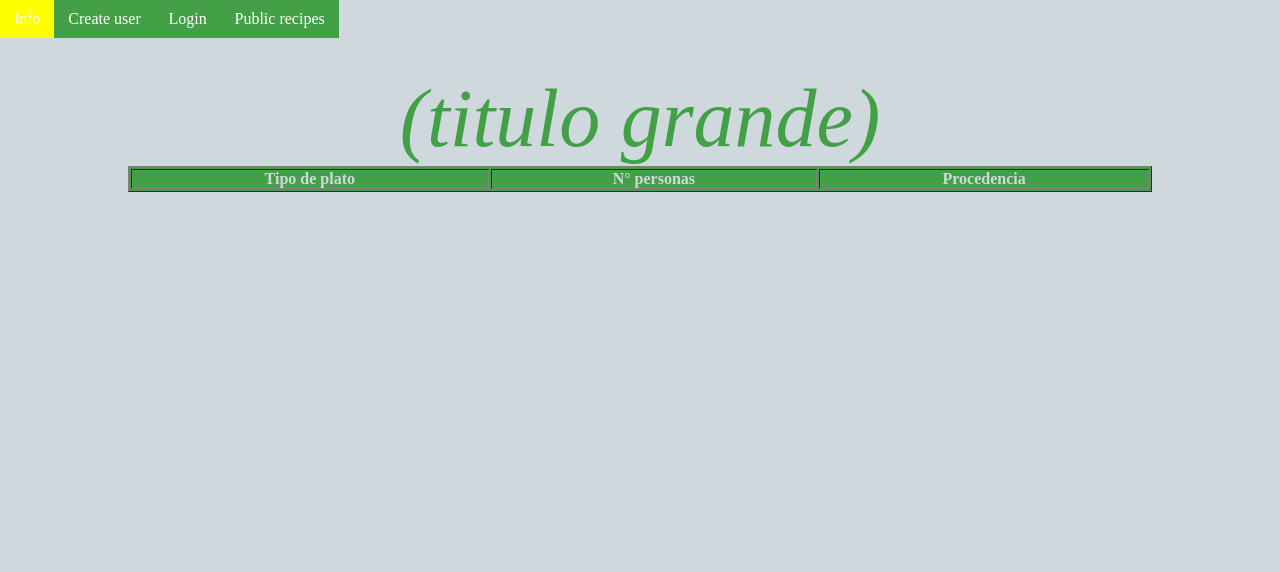
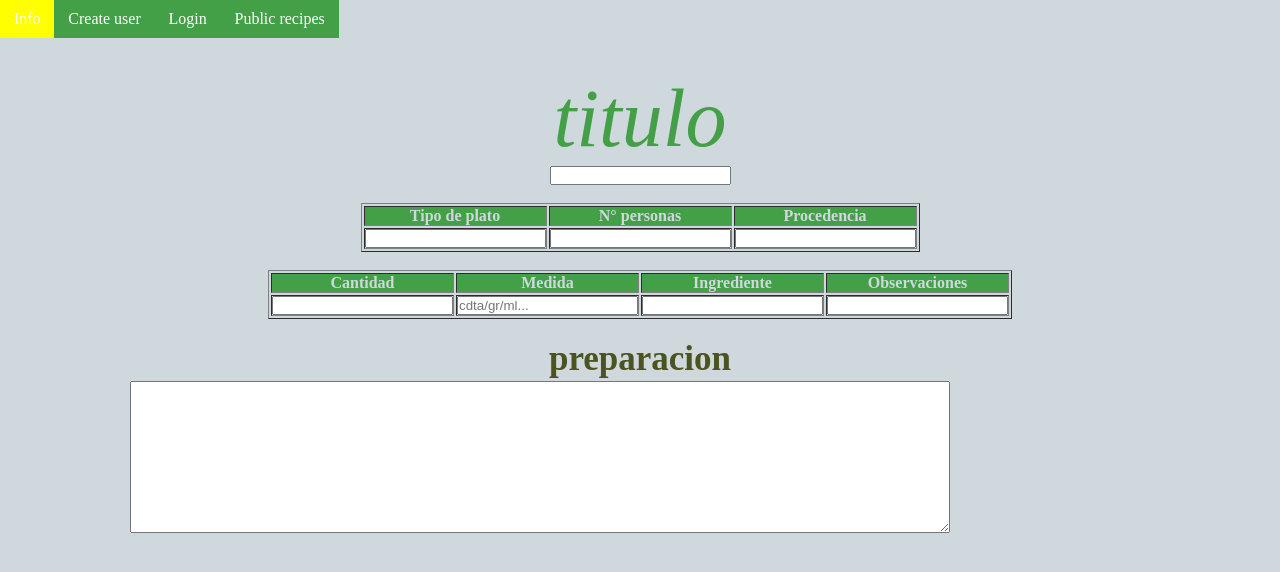
Before and after one commit to jero98772/resetes, a Flask app: page /resetes.html in a window 1280 px wide. Shown: the top 572 px of the page. Run offline with Flask 2, Linux system fonts and the light colour scheme; lists and menus that the app fills with data are empty.

Commit message:
update style

```diff
--- a/static/css/style.css
+++ b/static/css/style.css
@@ -62,8 +62,16 @@ ul, ol {
  .title {
  font-size:82px;
 }
-  .columnHead {
+.columnHead {
   background-color:#43A047;
   color:#CFD8DC;
   width:80%;
 }
+.tablePreparation {
+  width:80%;
+}
+.preparationTitle{
+  text-align: "rigth";
+  color: #4b5320;
+  font-size:35px;
+}
--- a/templates/resetes.html
+++ b/templates/resetes.html
@@ -3,15 +3,64 @@
 <br>
 <center>
 <em>
+
+
+
+
+
+
+
+
+
+
+
+
+
 <p class="title">
-(titulo grande)
+titulo
+<p><input type="text" name="title"></p>
+<br>
 </p>
 </em>
-<table class="columnHead" border="1">
-	<tr>
+<table border="1">
+	<tr class="columnHead">
 		<th><b>Tipo de plato</b></th>
 		<th><b>N° personas</b></th>
 		<th><b>Procedencia</b></th>
+	</tr>
+	<tr>
+		<td><input type="text" name="typeFood"></td>
+		<td><input type="text" name="amoutPersons"></td>
+		<td><input type="text" name="origin"></td>
+	</tr>
+</table>
+<br>
+<table border="1">
+	<tr class="columnHead">
+		<th><b>Cantidad</b></th>
+		<th><b>Medida</b></th>
+		<th><b>Ingrediente</b></th>
+		<th><b>Observaciones</b></th>
+	</tr>
+	<tr>
+		<td><input type="text" name="amout"></td>
+		<td><input type="text" name="amoutUnit" placeholder="cdta/gr/ml..."></td>
+		<td><input type="text" name="ingredients"></td>
+		<td><input type="text" name="notes"></td>
+	</tr>
+</table>
+<br>
+<table class="tablePreparation">
+	<tr>
+		<th>
+			<p class="preparationTitle">preparacion</p>
+		</th>
+	</tr>
+	<tr>
+		<td>
+			<textarea name="process" rows="10" cols="100">
+			</textarea>
+		</td>
 	</tr>
 </table>
 </center>
```
Also changed, not shown: templates/template.html (+8 -0 lines).
